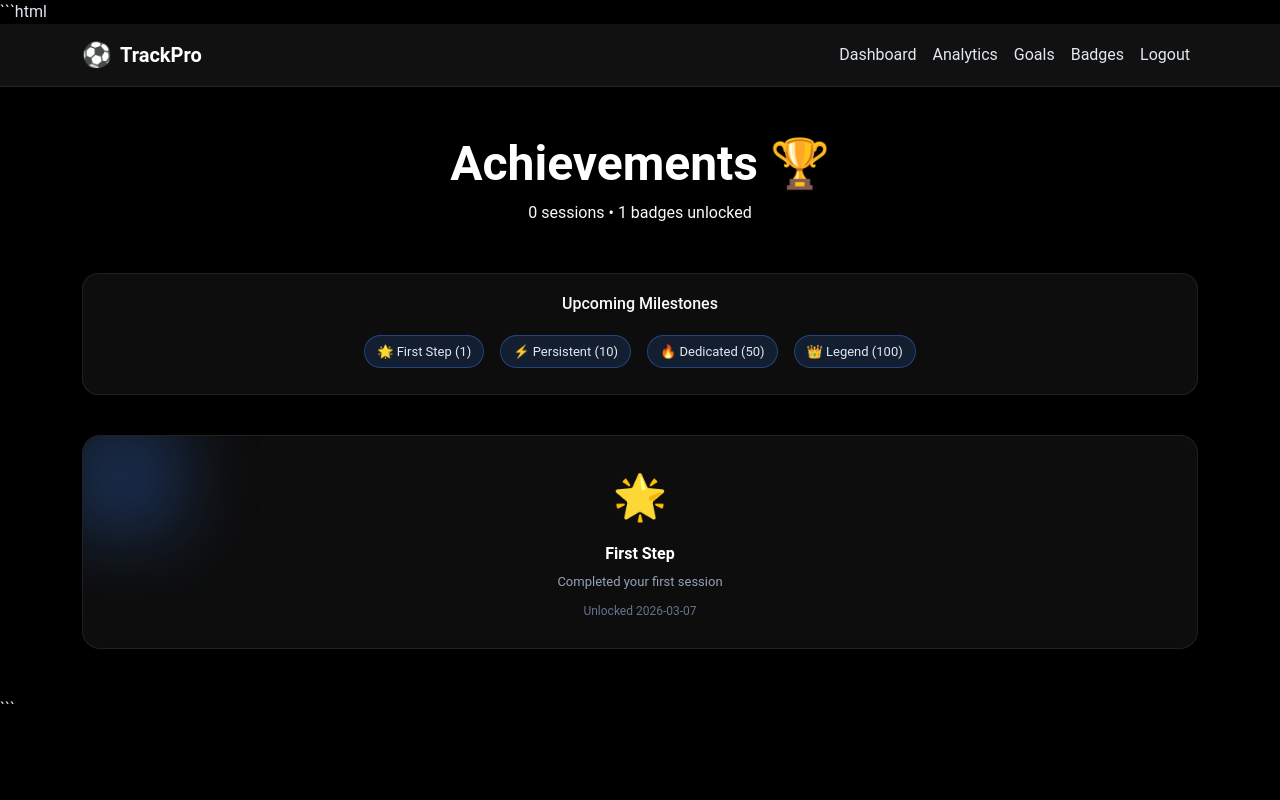
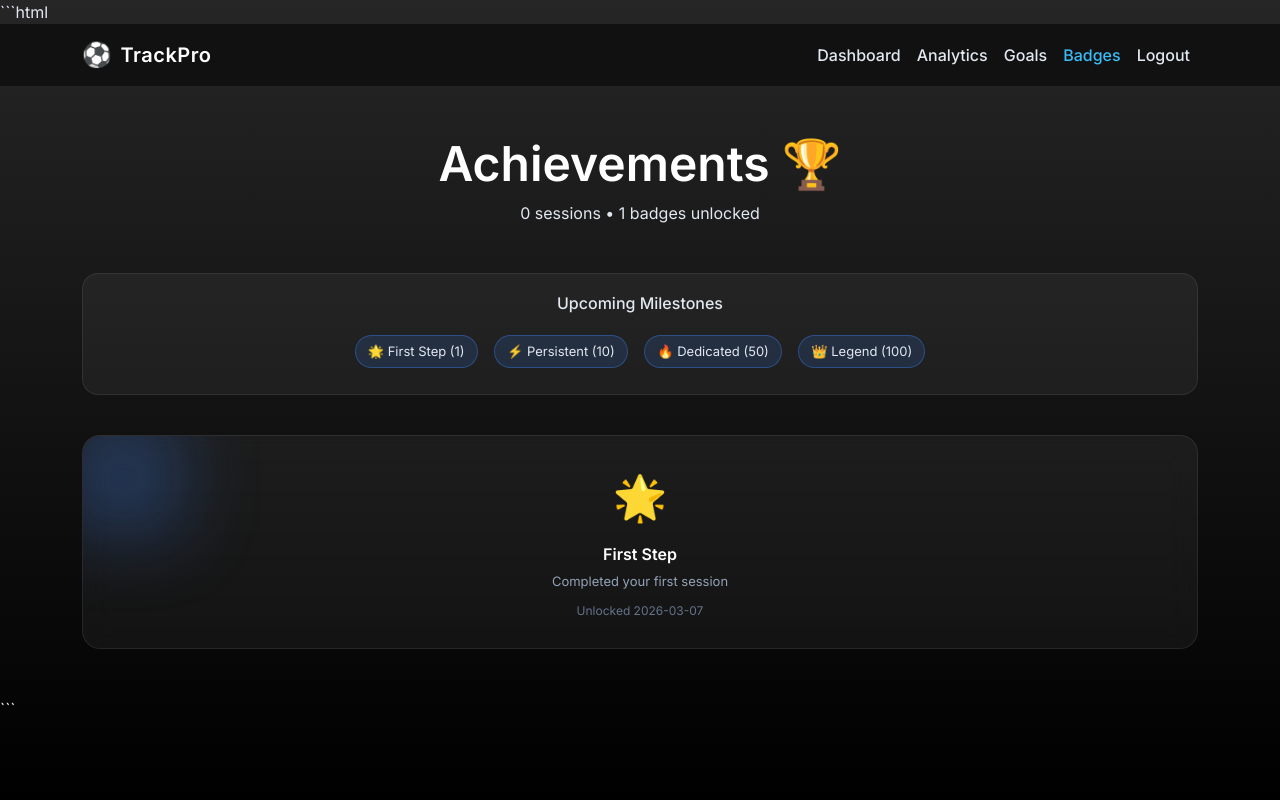
Before and after one commit to akshitjoshi335-maker/Football-progress-tracking, a Flask app: page /badges in a window 1280 px wide. Run offline with Flask 3, Linux system fonts and the light colour scheme; a user stored in the database is signed in; data comes from the database, SQL or seed files in the repository; data that the repository does not hold is empty.

Commit message:
Update style.css

```diff
--- a/static/css/style.css
+++ b/static/css/style.css
@@ -1,21 +1,41 @@
-/* ---------------- GLOBAL ---------------- */
+/* ============================= */
+/* GLOBAL RESET */
+/* ============================= */
 
-html, body {
-    height:100%;
+*{
+    box-sizing:border-box;
 }
 
+html,body{
+    height:100%;
+    margin:0;
+    padding:0;
+}
+
+/* ============================= */
+/* DARK BACKGROUND */
+/* ============================= */
+
 body{
-    font-family:'Roboto', sans-serif !important;
-    background:#000 !important;   /* force black background */
+    font-family:'Roboto',sans-serif;
+    background-color:#000;
     color:#e2e8f0;
 }
 
-/* ensure any bg-gradient class is black */
+/* override any bootstrap background classes */
+
 .bg-gradient{
-    background:#000 !important;
+    background-color:#000 !important;
 }
 
-/* ---------------- NAVBAR ---------------- */
+.container{
+    position:relative;
+    z-index:1;
+}
+
+/* ============================= */
+/* NAVBAR */
+/* ============================= */
 
 .navbar{
     background:#111 !important;
@@ -24,36 +44,68 @@ body{
 
 .navbar-brand{
     font-weight:700;
+    letter-spacing:0.5px;
 }
 
 .nav-link{
     color:#e2e8f0 !important;
+    font-weight:500;
 }
 
 .nav-link:hover{
     color:#38bdf8 !important;
 }
 
-/* ---------------- BRAND ICON ---------------- */
+.nav-link.active{
+    color:#38bdf8 !important;
+}
+
+/* ============================= */
+/* BRAND ICON */
+/* ============================= */
 
 .brand-badge{
     font-size:1.5rem;
 }
 
-/* ---------------- CARDS ---------------- */
+/* ============================= */
+/* CARDS */
+/* ============================= */
 
 .card{
     border:none;
+    border-radius:16px;
 }
+
+/* glass style used in pages */
 
 .glass{
     background:rgba(255,255,255,0.05);
-    backdrop-filter:blur(12px);
+    backdrop-filter:blur(10px);
     border:1px solid rgba(255,255,255,0.08);
-    border-radius:16px;
 }
 
-/* ---------------- INPUTS (UNCHANGED) ---------------- */
+/* ============================= */
+/* TEXT */
+/* ============================= */
+
+h1,h2,h3,h4,h5,h6{
+    color:#f8fafc;
+}
+
+.text-light{
+    color:#e2e8f0 !important;
+}
+
+.text-muted{
+    color:#94a3b8 !important;
+}
+
+/* ============================= */
+/* FORMS */
+/* ============================= */
+
+/* keep inputs white */
 
 .form-control,
 .form-select{
```
Also changed, not shown: other parts of static/css/style.css (+67 -13 lines).
